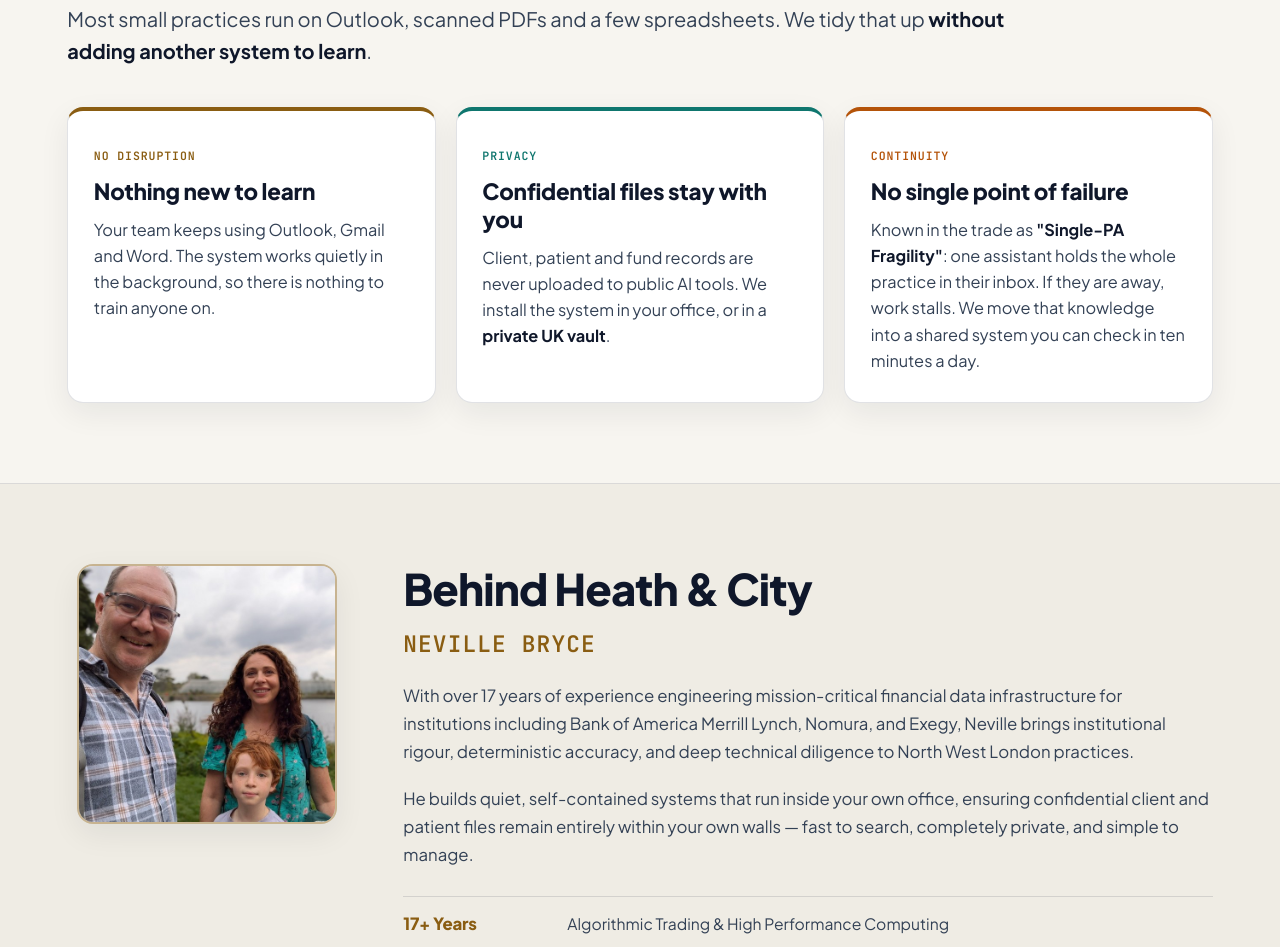
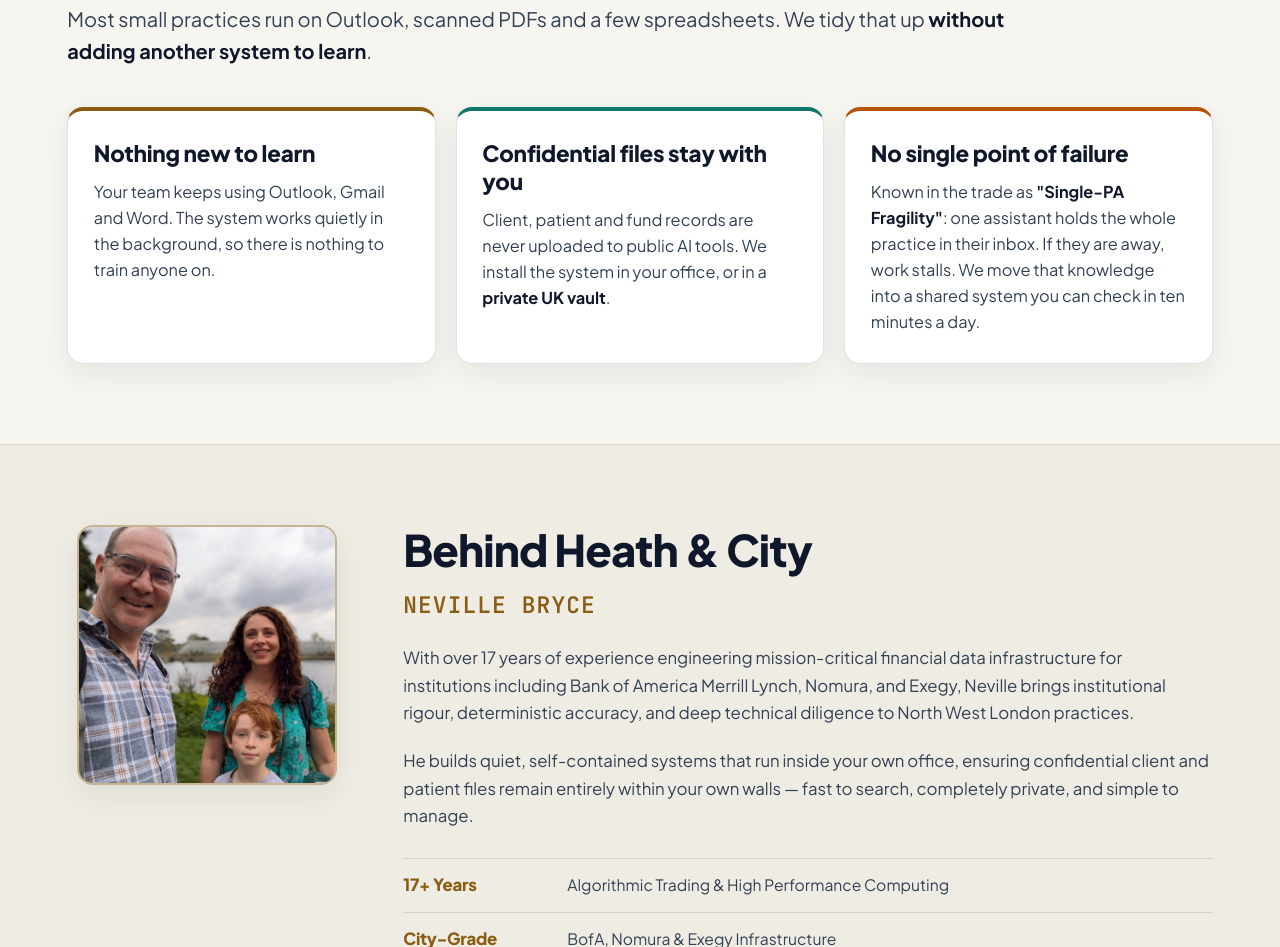
Before and after one commit to wazzuck/heathandcity, a website with bundled scripts: page index.html in a window 1280 px wide. Shown: the part 1522-2469 px from the top of the page. Built offline with nearby package versions, Linux system fonts and the light colour scheme.

Commit message:
Remove redundant labels from the three promise cards, as the headings already carry the message

```diff
--- a/index.html
+++ b/index.html
@@ -384,7 +384,6 @@ INVARIANTS:
 
         <div class="clerk-promises">
           <article class="promise-card">
-            <span class="promise-card__num">NO DISRUPTION</span>
             <h3>Nothing new to learn</h3>
             <p>
               Your team keeps using Outlook, Gmail and Word. The system works
@@ -394,7 +393,6 @@ INVARIANTS:
           </article>
 
           <article class="promise-card promise-card--security">
-            <span class="promise-card__num">PRIVACY</span>
             <h3>Confidential files stay with you</h3>
             <p>
               Client, patient and fund records are never uploaded to public AI
@@ -404,7 +402,6 @@ INVARIANTS:
           </article>
 
           <article class="promise-card promise-card--continuity">
-            <span class="promise-card__num">CONTINUITY</span>
             <h3>No single point of failure</h3>
             <p>
               Known in the trade as <strong>"Single-PA Fragility"</strong>: one
```
